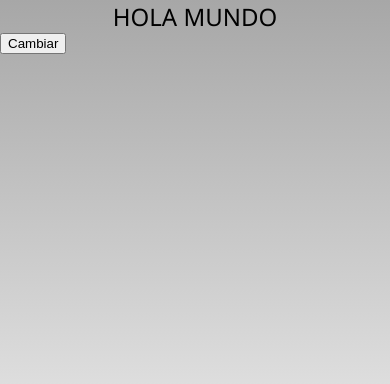
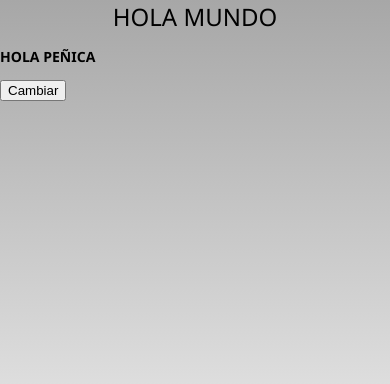
Before and after one commit to Atruo/DISM, a website: page Practica1/www/index.html in a window 390 px wide. Drawn offline with Linux system fonts and the light colour scheme; some packages are replaced by stand-ins of ours.

Commit message:
añadido

```diff
--- a/Practica1/www/index.html
+++ b/Practica1/www/index.html
@@ -14,6 +14,7 @@
 </head>
     <body>
         <h1 id="hola">Hola Mundo</h1>
+        <h3>Hola Peñica</h3>
         <button onclick="cambiar();">Cambiar</button>
 
     </body>
```
